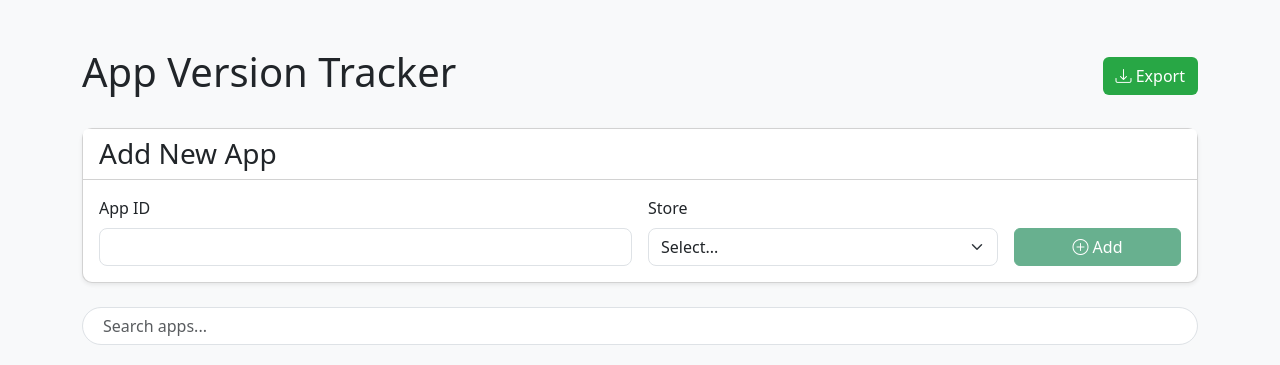
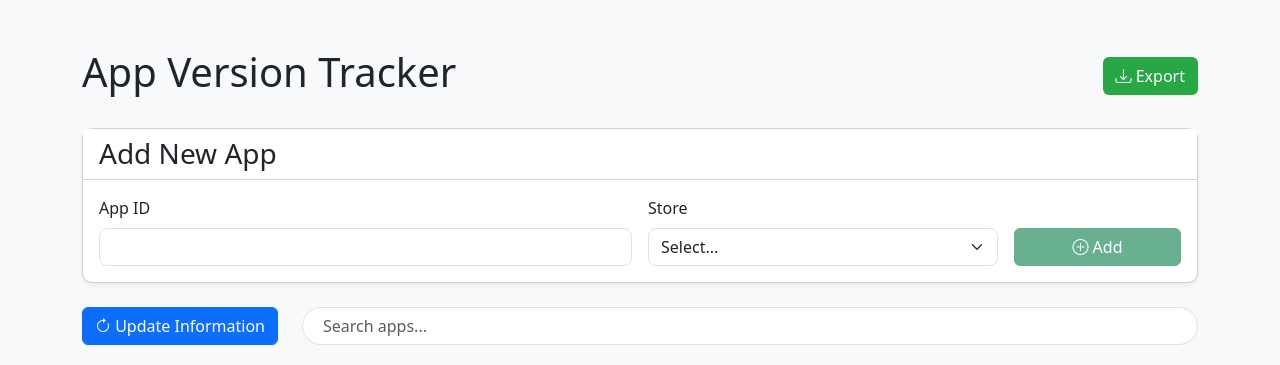
Before and after one commit to NoelMiranda1/traking-apps-stores, a Django app: page / in a window 1280 px wide. Shown: the top 365 px of the page. Run offline with Django 5.2, Linux system fonts and the light colour scheme; data that the repository does not hold is empty; some libraries are stand-ins or nearby versions.

Commit message:
Rollback update information button

```diff
--- a/scraper/templates/scraper/app_list.html
+++ b/scraper/templates/scraper/app_list.html
@@ -115,9 +115,17 @@
             </div>
         </div>
 
-        <!-- Search bar -->
-        <div class="search-container">
-            <input type="text" class="form-control" id="searchInput" placeholder="Search apps..." onkeyup="filterApps()">
+        <!-- Formulario para actualizar información -->
+        <div class="d-flex justify-content-between align-items-center mb-4">
+            <form method="post" class="me-2">
+                {% csrf_token %}
+                <button type="submit" name="update" class="btn btn-primary">
+                    <i class="bi bi-arrow-clockwise"></i> Update Information
+                </button>
+            </form>
+            <div class="flex-grow-1 ms-3">
+                <input type="text" class="form-control" id="searchInput" placeholder="Search apps..." onkeyup="filterApps()">
+            </div>
         </div>
 
         <!-- Tabla de todas las apps -->
```
